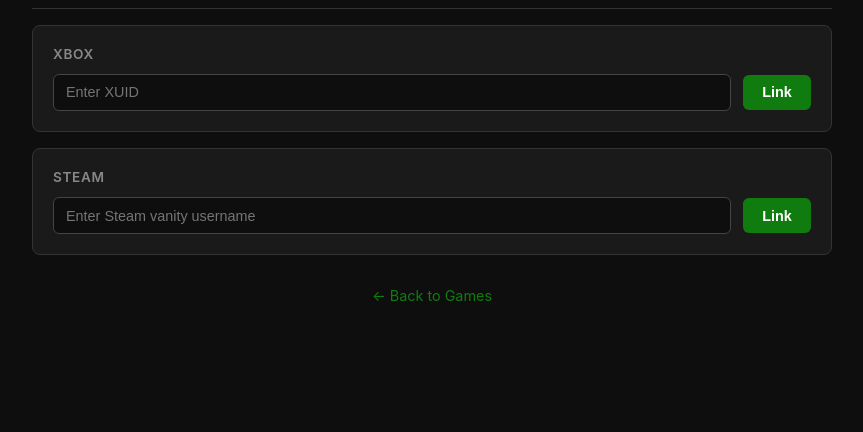
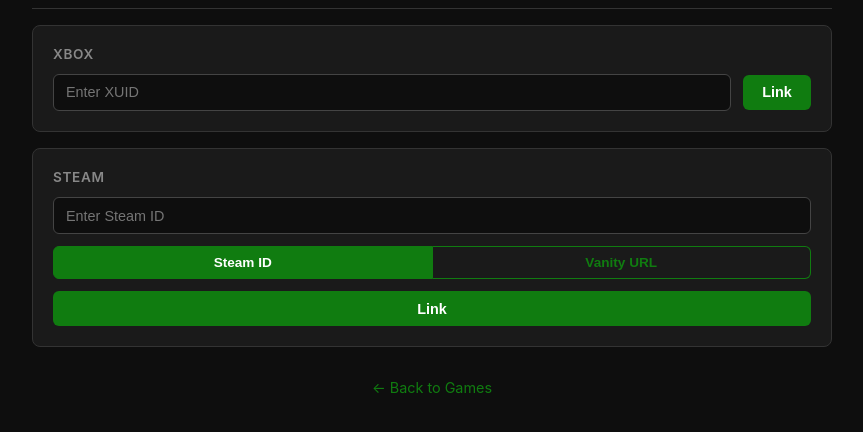
Before and after one commit to bmoneill/overachiever, a Flask app: page /settings in a window 1280 px wide. Shown: the part 150-582 px from the top of the page, without its empty margins (208-1071 px from the left). Run offline with Flask 3, Linux system fonts and the light colour scheme; the visitor is signed in with stand-in values (Sample User, id 1).

Commit message:
Allow linking Steam by vanity url or Steam ID

```diff
--- a/src/settings.py
+++ b/src/settings.py
@@ -81,22 +81,30 @@ def xbox_unlink():
 @app.route("/settings/steam/link", methods=["POST"])
 @login_required
 def steam_link():
-    """Link a Steam account by resolving a vanity username to a Steam ID."""
-    vanity = request.form.get("vanity_url", "").strip()
-    if not vanity:
-        flash("Please enter a Steam vanity username.", "error")
+    """Link a Steam account by Steam ID or vanity URL."""
+    input_type = request.form.get("steam_input_type", "steam_id").strip()
+    steam_input = request.form.get("steam_input", "").strip()
+
+    if not steam_input:
+        flash("Please enter a Steam ID or vanity URL.", "error")
         return redirect(url_for("settings"))
 
     if current_user.steam_id:
         flash("Your Steam account is already linked.", "error")
         return redirect(url_for("settings"))
 
-    try:
-        api = SteamProfileAPI()
-        steam_id = api.resolve_vanity_url(vanity)
-    except ProfileAPIError as exc:
-        flash(f"Could not resolve Steam username: {exc}", "error")
-        return redirect(url_for("settings"))
+    if input_type == "steam_id":
+        if not steam_input.isdigit():
+            flash("Steam ID must be a numeric value.", "error")
+            return redirect(url_for("settings"))
+        steam_id = steam_input
+    else:
+        try:
+            api = SteamProfileAPI()
+            steam_id = api.resolve_vanity_url(steam_input)
+        except ProfileAPIError as exc:
+            flash(f"Could not resolve Steam username: {exc}", "error")
+            return redirect(url_for("settings"))
 
     existing = User.query.filter(
         User.steam_id == steam_id, User.id != current_user.id
--- a/src/templates/settings.html
+++ b/src/templates/settings.html
@@ -140,15 +140,16 @@
                 <form
                     method="POST"
                     action="{{ url_for('steam_link') }}"
-                    style="display: flex; align-items: center; gap: 0.75rem"
+                    id="steam-link-form"
                 >
                     <input
                         type="text"
-                        name="vanity_url"
-                        placeholder="Enter Steam vanity username"
+                        name="steam_input"
+                        id="steam-input"
+                        placeholder="Enter Steam ID"
                         required
                         style="
-                            flex: 1;
+                            width: 100%;
                             padding: 0.6rem 0.75rem;
                             font-size: 0.9rem;
                             background: #0e0e0e;
@@ -156,10 +157,94 @@
                             border-radius: 6px;
                             color: #e0e0e0;
                             outline: none;
+                            margin-bottom: 0.75rem;
                         "
                     />
-                    <button type="submit" class="btn btn-green">Link</button>
+                    <input
+                        type="hidden"
+                        name="steam_input_type"
+                        id="steam-input-type"
+                        value="steam_id"
+                    />
+                    <div style="display: flex; gap: 0">
+                        <button
+                            type="button"
+                            id="btn-steam-id"
+                            onclick="setSteamMode('steam_id')"
+                            style="
+                                flex: 1;
+                                padding: 0.5rem 0.75rem;
+                                font-size: 0.85rem;
+                                font-weight: 600;
+                                border: 1px solid #107c10;
+                                border-radius: 6px 0 0 6px;
+                                cursor: pointer;
+                                background: #107c10;
+                                color: #fff;
+                                transition:
+                                    background 0.2s,
+                                    color 0.2s;
+                            "
+                        >
+                            Steam ID
+                        </button>
+                        <button
+                            type="button"
+                            id="btn-vanity-url"
+                            onclick="setSteamMode('vanity_url')"
+                            style="
+                                flex: 1;
+                                padding: 0.5rem 0.75rem;
+                                font-size: 0.85rem;
+                                font-weight: 600;
+                                border: 1px solid #107c10;
+                                border-left: none;
+                                border-radius: 0 6px 6px 0;
+                                cursor: pointer;
+                                background: transparent;
+                                color: #107c10;
+                                transition:
+                                    background 0.2s,
+                                    color 0.2s;
+                            "
+                        >
+                            Vanity URL
+                        </button>
+                    </div>
+                    <button
+                        type="submit"
+                        class="btn btn-green"
+                        style="width: 100%; margin-top: 0.75rem"
+                    >
+                        Link
+                    </button>
                 </form>
+                <script>
+                    function setSteamMode(mode) {
+                        var hiddenInput =
+                            document.getElementById("steam-input-type");
+                        var textInput = document.getElementById("steam-input");
+                        var btnSteamId =
+                            document.getElementById("btn-steam-id");
+                        var btnVanity =
+                            document.getElementById("btn-vanity-url");
+                        hiddenInput.value = mode;
+                        if (mode === "steam_id") {
+                            textInput.placeholder = "Enter Steam ID";
+                            btnSteamId.style.background = "#107c10";
+                            btnSteamId.style.color = "#fff";
+                            btnVanity.style.background = "transparent";
+                            btnVanity.style.color = "#107c10";
+                        } else {
+                            textInput.placeholder =
+                                "Enter Steam vanity username";
+                            btnVanity.style.background = "#107c10";
+                            btnVanity.style.color = "#fff";
+                            btnSteamId.style.background = "transparent";
+                            btnSteamId.style.color = "#107c10";
+                        }
+                    }
+                </script>
                 {% endif %}
             </div>
 
```
